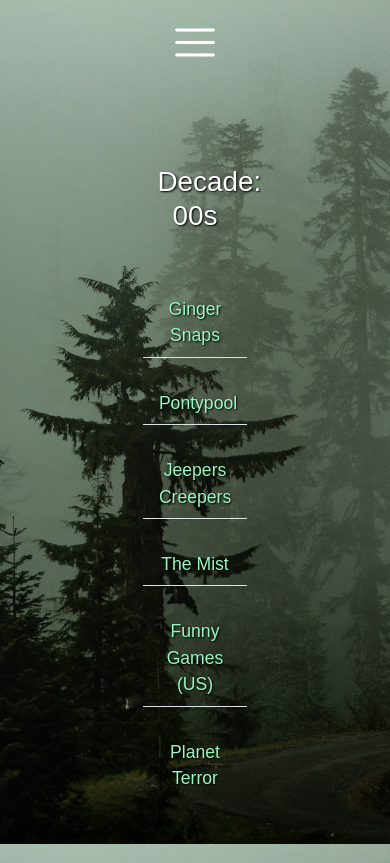
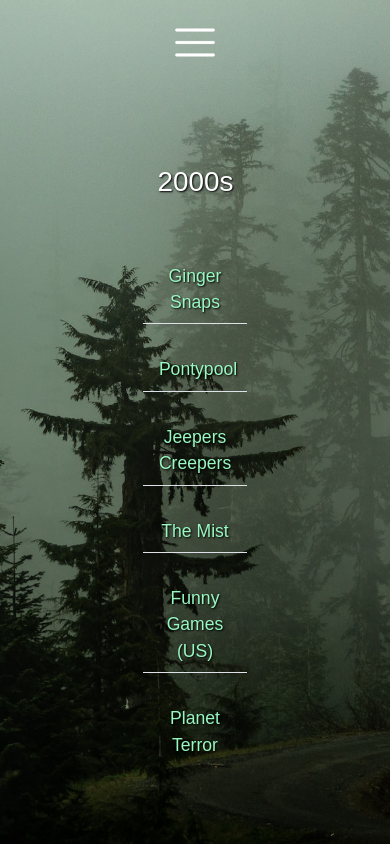
Before and after one commit to MBurtonshaw/horror_films, a React (Create React App) app: page /decades/00s in a window 390 px wide. Built offline with nearby package versions, Linux system fonts and the light colour scheme; a web font is replaced by a local one.

Commit message:
more mobile opt, prettifying

```diff
--- a/src/components/Carousel.js
+++ b/src/components/Carousel.js
@@ -3,11 +3,11 @@ import Search from './Search';
 
 export default function Carousel( props ) {
 
-    const whole = document.getElementById( 'Carousel' );
     let first;
     let second;
     let third;
     let fourth;
+    let season;
 
     let month = props.month;
 
@@ -17,15 +17,16 @@ export default function Carousel( props ) {
         second = 'ginger_snaps';
         third = 'curse_of_frankenstein';
         fourth = 'it_follows';
+        season = 'Autumn';
+    }
 
-        }
     if ( month === 12 || month === 1 || month === 2 ) {
 
         first = 'black_christmas';
         second = 'ravenous';
         third = 'gremlins';
         fourth = 'the_thing';
-
+        season = 'Winter';
     }
 
     if ( month === 3 || month === 4 || month === 5 ) {
@@ -34,7 +35,7 @@ export default function Carousel( props ) {
         second = 'evil_dead';
         third = 'the_lighthouse';
         fourth = 'hereditary';
-
+        season = 'Spring';
     }
 
     if ( month === 6 || month === 7 || month === 8 ) {
@@ -43,7 +44,7 @@ export default function Carousel( props ) {
         second = 'dusk_till_dawn';
         third = 'pumpkinhead';
         fourth = 'jeepers_creepers';
-
+        season = 'Summer';
     }
 
     function hover_over() {
@@ -58,17 +59,11 @@ export default function Carousel( props ) {
         picture.src = '../../photos/tinted/' + picture.id + '.jpg';
     }
 
-
-
-
-
     return(
         <div>
-
-
             <div id='Carousel'>
                 <div id='regular_carousel' className='container d-none d-lg-block w-50 p-2 pb-5'>
-                    <h2 className='m-2 p-1'> Autumn Recommendations </h2>
+                    <h2 className='m-2 p-1'> { season } Recommendations </h2>
                     <div id="carouselExampleFade" className="carousel slide carousel-fade" data-bs-ride="carousel">
                         <div className="carousel-inner">
                             <div className="carousel-item active p-3">
@@ -106,7 +101,7 @@ export default function Carousel( props ) {
                     <div className='d-md-none'>
                         <Search />
                     </div>
-                    <h1 className='py-2 pt-5 pt-md-2'>Autumn Recommendations</h1>
+                    <h1 className='py-2 pt-5 pt-md-2'>{ season } Recommendations</h1>
                     <div>
                         <div className='container'>
                             <a href={`/titles/${ first }`}>
@@ -133,6 +128,4 @@ export default function Carousel( props ) {
             </div>
         </div>
     );
-
-
 }
--- a/src/components/Decades.js
+++ b/src/components/Decades.js
@@ -50,32 +50,26 @@ export default function Decades(props) {
 
                 if (url === 'classics' && films[i].year < 1970) {
                     pictures.push(films[i]);
-                        pictures = removeDuplicates(pictures);
                 }
                 if (url === '70s' && films[i].year > 1969 && films[i].year < 1980) {
                     pictures.push(films[i]);
-                        pictures = removeDuplicates(pictures);
                 }
                 if (url === '80s' && films[i].year > 1979 && films[i].year < 1990) {
                     pictures.push(films[i]);
-                        pictures = removeDuplicates(pictures);
                 }
                 if ( url === '90s' && films[i].year > 1989 && films[i].year < 2000) {
                     pictures.push(films[i]);
-                        pictures = removeDuplicates(pictures);
                 }
                 if ( url === '00s' && films[i].year > 1999 && films[i].year < 2010) {
                     pictures.push(films[i]);
-                        pictures = removeDuplicates(pictures);
                 }
                 if ( url === '10s' && films[i].year > 2009 && films[i].year < 2020) {
                     pictures.push(films[i]);
-                        pictures = removeDuplicates(pictures);
                 }
                 if ( url === '20s' && films[i].year > 2019 && films[i].year < 2030) {
                     pictures.push(films[i]);
+                }
                 pictures = removeDuplicates(pictures);
-                       }
                 setMovies(pictures);
                 }
         } catch(err) {
@@ -88,14 +82,6 @@ export default function Decades(props) {
 
     //function to map the movies corresponding to the correct decade, to list items
     let fill_array = [];
-
-    function attention() {
-        if ( url === 'classics' ) {
-            return( 'Classics' );
-        } else {
-            return( 'Decade: ' + url );
-        }
-    }
 
     function fill_in() {
         try {
@@ -116,7 +102,7 @@ export default function Decades(props) {
     return(
         <div id='DecadePage' className='container w-50'>
             <h1 className='m-5 pt-5'>
-                { attention() }
+                { category }
             </h1>
             <div className='container pb-4 mb-4 w-75'>
                 <ul className="list-group list-group-flush">
--- a/src/components/Home.js
+++ b/src/components/Home.js
@@ -15,15 +15,6 @@ export default function Home( props ) {
 
     }
 
-    function searchbar_sm() {
-        if (window.innerWidth < 768) {
-            return(
-                <Search movies={props.movies} genres={ props.genres }/>
-            );
-        }
-
-    }
-
     return(
 
         <div id='home_div'>
@@ -32,7 +23,6 @@ export default function Home( props ) {
                 {searchbar_lg()}
                 <h1 className='my-5 pt-md-5'> Horror Films </h1>
                 <Carousel month={ props.month }/>
-
                 <Footer />
             </div>
         </div>
```
Lines whose indentation alone changed are shown as unchanged.
